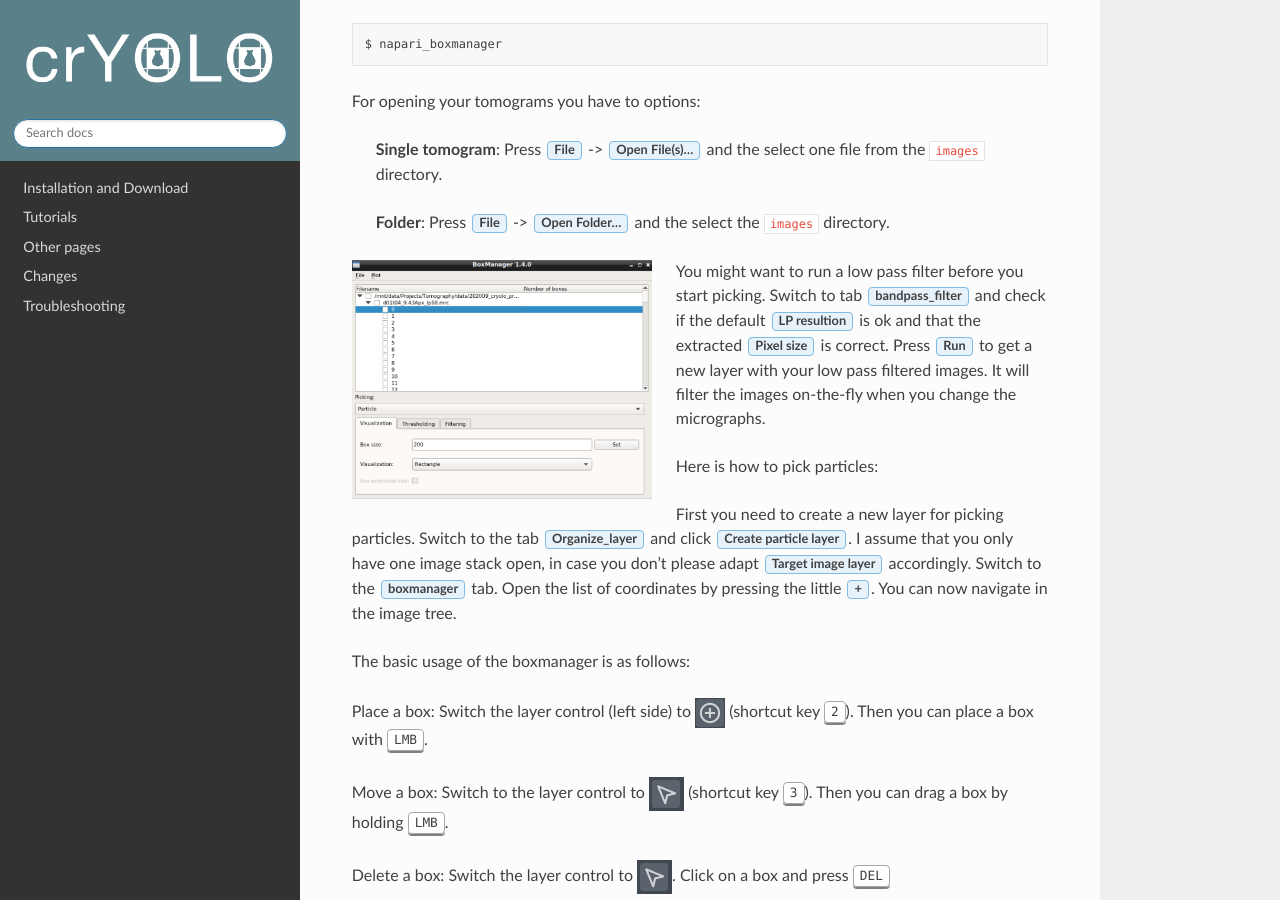
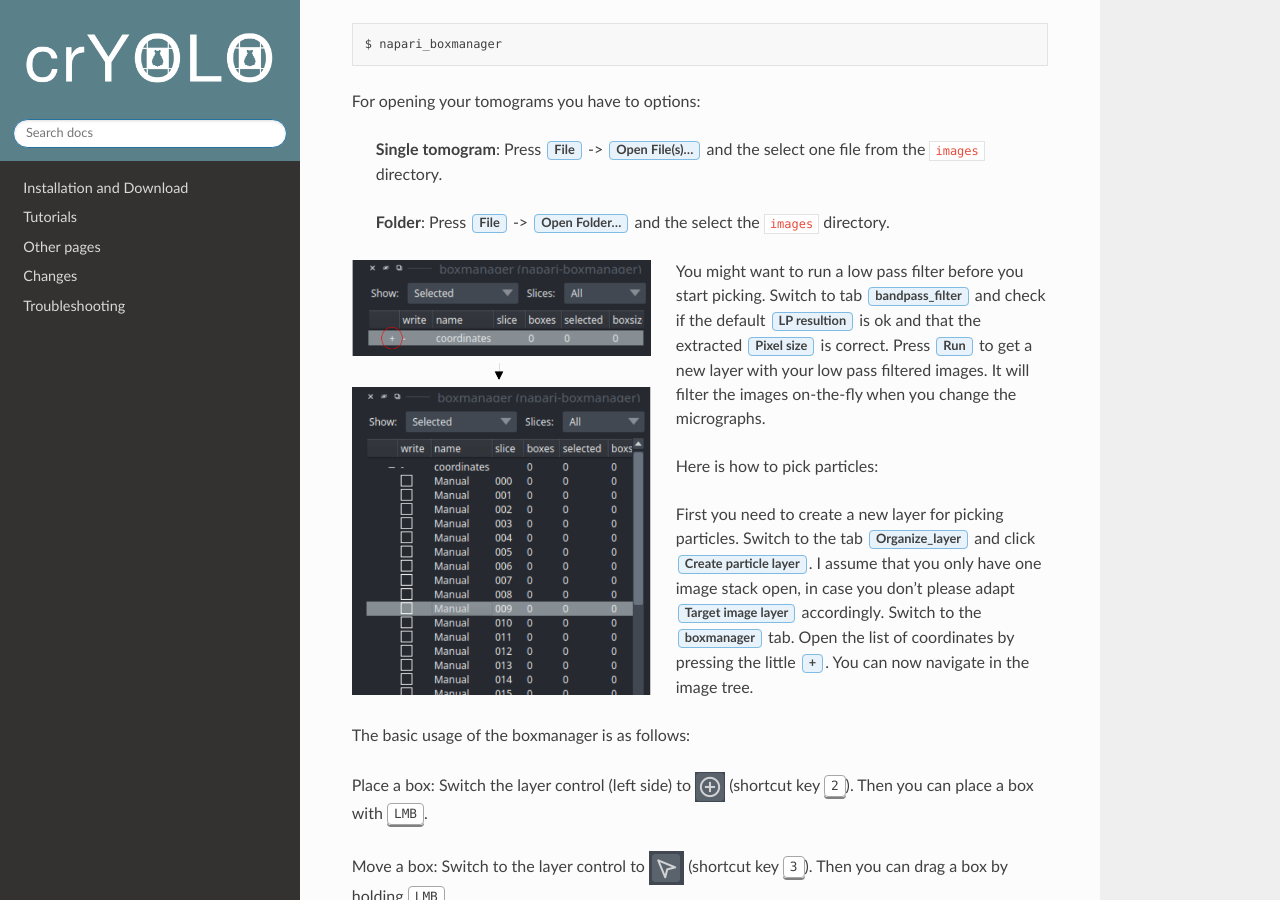
Before and after one commit to MPI-Dortmund/cryolo, a Sphinx documentation site: the page built from source/tutorials/data_preparation_tomo.rst, in a window 1280 px wide and 900 px high, scrolled down 634 px. Built offline with Sphinx 7.4.7 and the Read the Docs theme 2.0.0, drawn with Linux system fonts in a browser that asks for light colours.

Commit message:
add new napari image and update tomo tutorial

```diff
--- a/source/tutorials/data_preparation_tomo.rst
+++ b/source/tutorials/data_preparation_tomo.rst
@@ -5,7 +5,7 @@ For opening your tomograms you have to options:
     * **Single tomogram**: Press :guilabel:`File` -> :guilabel:`Open File(s)...` and the select one file from the :file:`images` directory.
     * **Folder**: Press :guilabel:`File` -> :guilabel:`Open Folder...` and the select the :file:`images` directory.
 
-.. image:: ../img/cryolo_bm_tomo_folder_202103.png
+.. image:: ../img/napari/boxmanager_tomo_folder.png
     :width: 300
     :align: left
 
```
Also changed, not shown: source/img/napari/boxmanager_tomo_folder.png (added).
